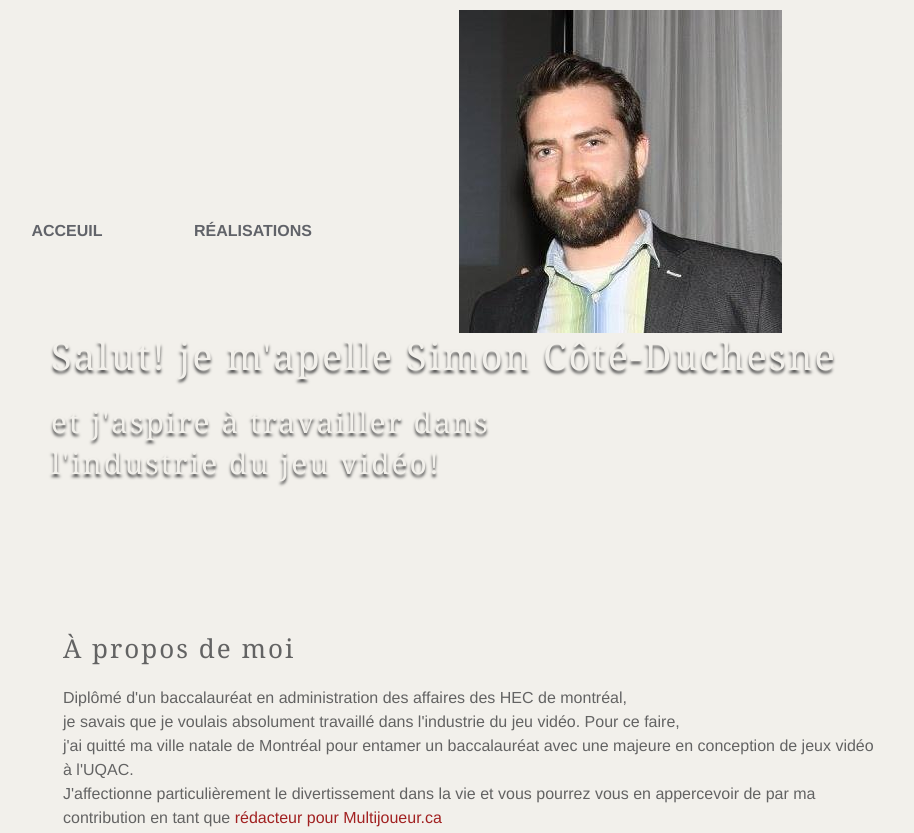
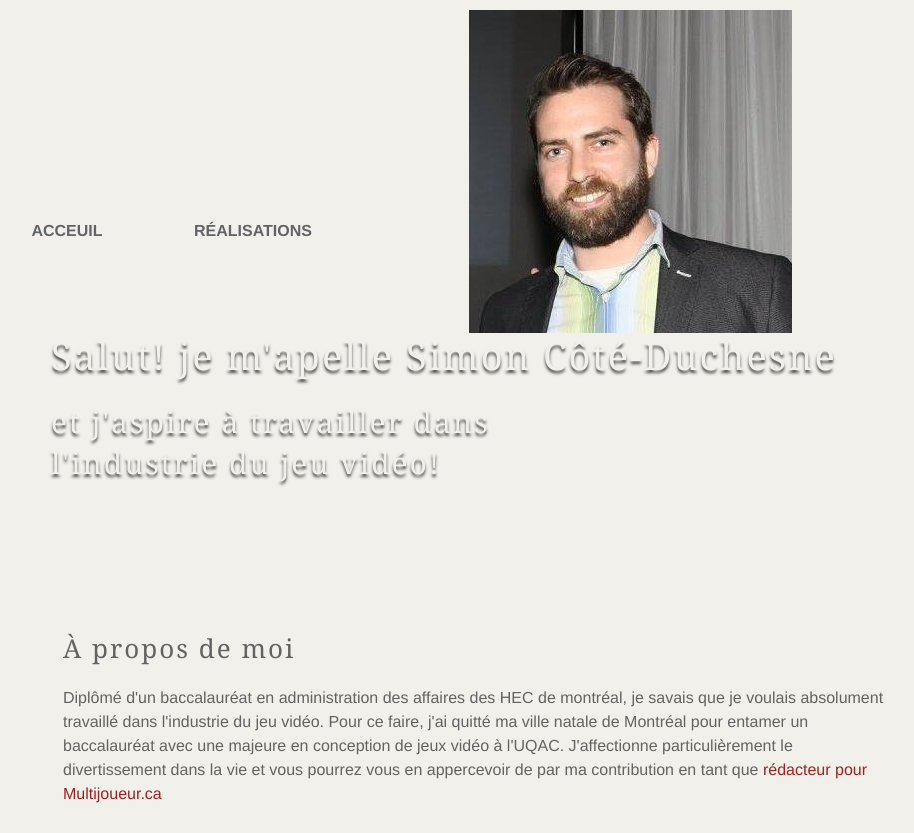
Before and after one commit to BarbeBleue/barbebleue.github.io, a plain HTML site: page index.html in a window 1280 px wide. Shown: the top 833 px of the page, without its empty margins (166-1080 px from the left). Drawn offline with Linux system fonts and the light colour scheme.

Commit message:
image problems

```diff
--- a/CssStyle.css
+++ b/CssStyle.css
@@ -12,7 +12,7 @@ body {
 }
 
 #logo {
-	margin: 10px auto 0 auto; position: relative; width: 30px;
+	margin: 10px auto 0 auto; position: center; width: 10px;
 }
 ul#nav {
 	width: 940px; list-style: none; overflow: hidden; margin: -134px auto 25px auto;
--- a/index.html
+++ b/index.html
@@ -27,7 +27,7 @@
 		    </div>
 			<div id="content">
 				<h3> À propos de moi </h3>
-				<p id="profil-texte">Diplômé d'un baccalauréat en administration des affaires des HEC de montréal,<br> je savais que je voulais absolument travaillé dans l'industrie du jeu vidéo. Pour ce faire,<br> j'ai quitté ma ville natale de Montréal pour entamer un baccalauréat avec une majeure en conception de jeux vidéo à l'UQAC.<br> J'affectionne particulièrement le divertissement dans la vie et vous pourrez vous en appercevoir de par ma contribution en tant que <a href="http://multijoueur.ca/author/scote/" target="_blank">rédacteur pour Multijoueur.ca</a></p>
+				<p id="profil-texte">Diplômé d'un baccalauréat en administration des affaires des HEC de montréal, je savais que je voulais absolument travaillé dans l'industrie du jeu vidéo. Pour ce faire, j'ai quitté ma ville natale de Montréal pour entamer un baccalauréat avec une majeure en conception de jeux vidéo à l'UQAC. J'affectionne particulièrement le divertissement dans la vie et vous pourrez vous en appercevoir de par ma contribution en tant que <a href="http://multijoueur.ca/author/scote/" target="_blank">rédacteur pour Multijoueur.ca</a></p>
 				<h3>Présentement</h3>
 				<div class="portfolio-item">
 					<h4>- Étudiant : Baccalauréat avec majeure en conception de jeux vidéo</h4>
```
